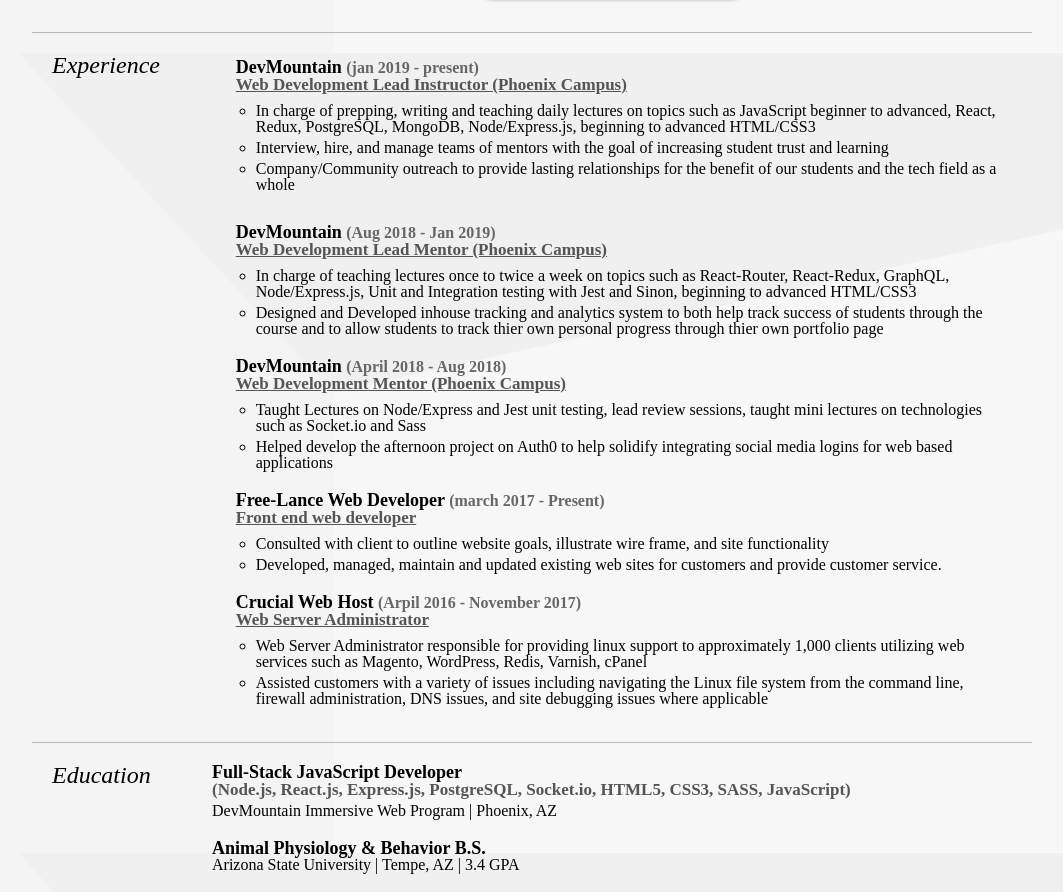
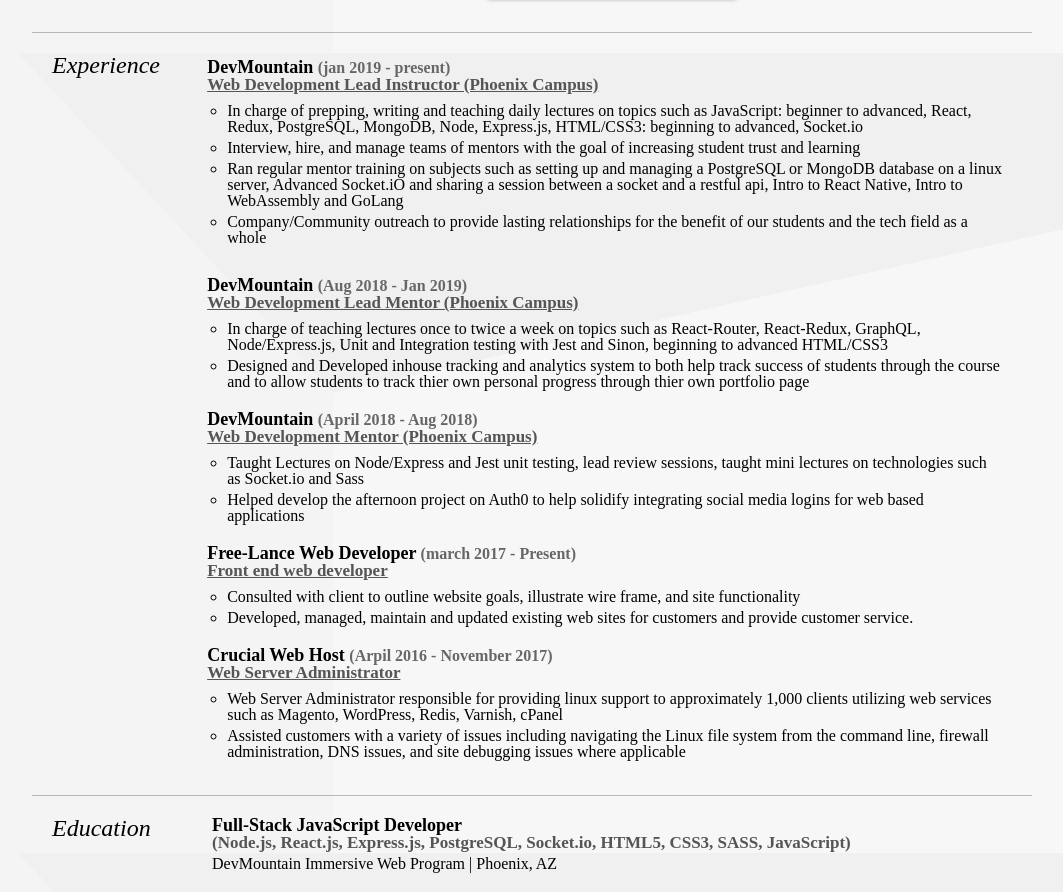
Before and after one commit to joshborup/portfolio, a React (Create React App) app: page / in a window 1280 px wide. Shown: the part 1547-2439 px from the top of the page, without its empty margins (108-1171 px from the left). Built offline with nearby package versions, Linux system fonts and the light colour scheme; a web font is replaced by a local one.

Commit message:
updating experience

```diff
--- a/src/components/Home/Experience.js
+++ b/src/components/Home/Experience.js
@@ -15,13 +15,20 @@
             <ul>
               <li>
                 In charge of prepping, writing and teaching daily lectures on
-                topics such as JavaScript beginner to advanced, React, Redux,
-                PostgreSQL, MongoDB, Node/Express.js, beginning to advanced
-                HTML/CSS3
+                topics such as JavaScript: beginner to advanced, React, Redux,
+                PostgreSQL, MongoDB, Node, Express.js, HTML/CSS3: beginning to
+                advanced, Socket.io
               </li>
               <li>
                 Interview, hire, and manage teams of mentors with the goal of
                 increasing student trust and learning
+              </li>
+              <li>
+                Ran regular mentor training on subjects such as setting up and
+                managing a PostgreSQL or MongoDB database on a linux server,
+                Advanced Socket.iO and sharing a session between a socket and a
+                restful api, Intro to React Native, Intro to WebAssembly and
+                GoLang
               </li>
               <li>
                 Company/Community outreach to provide lasting relationships for
```
